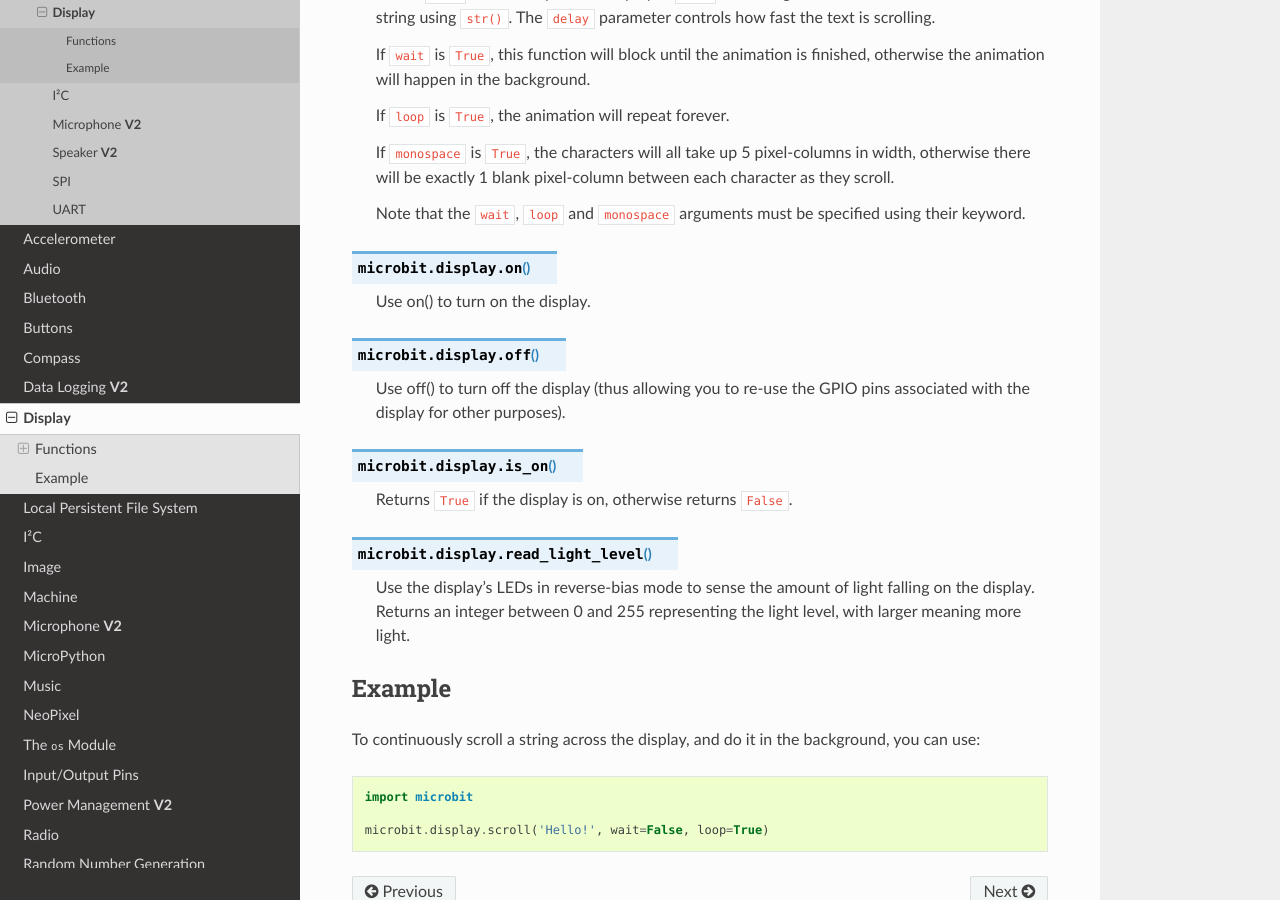
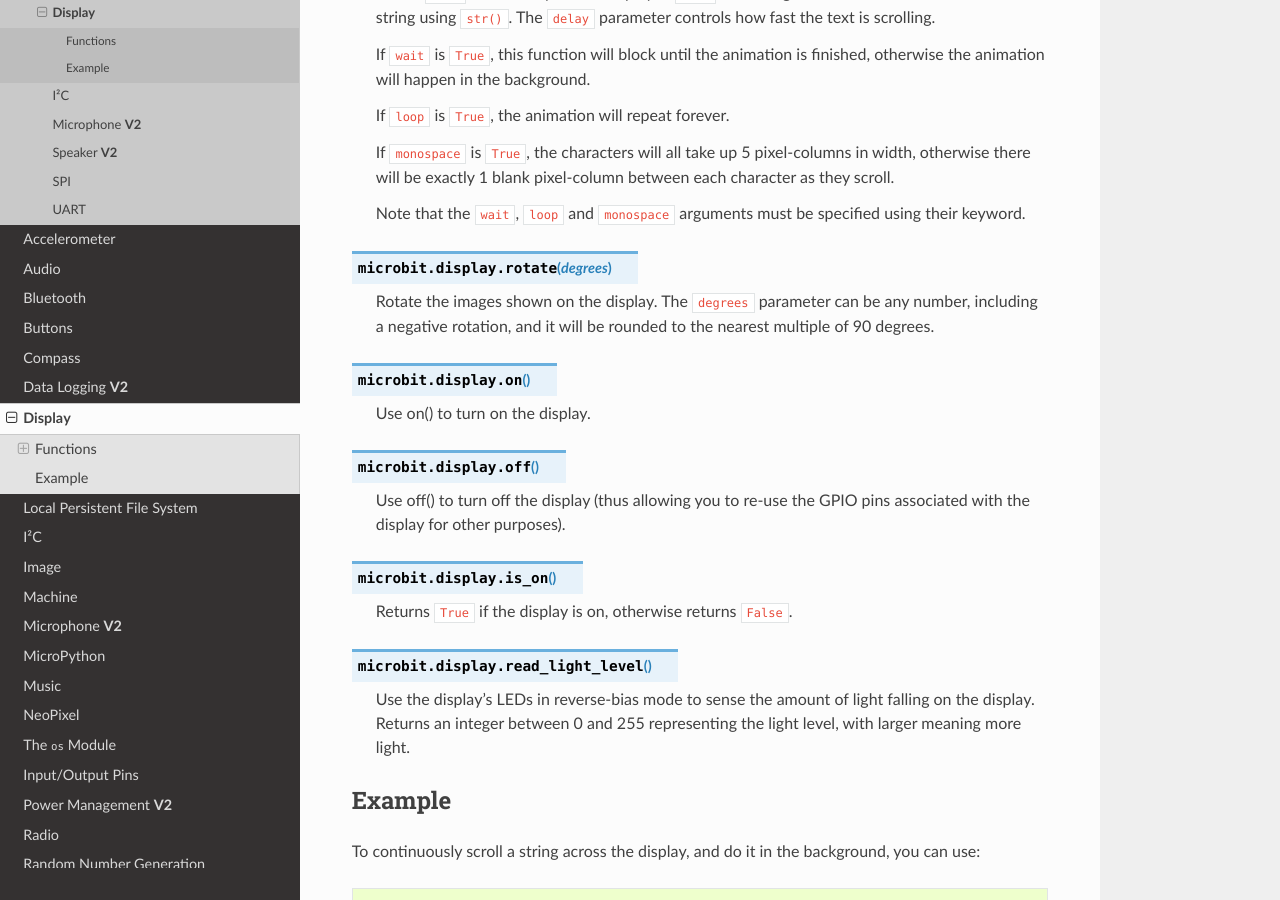
Before and after one commit to bbcmicrobit/micropython, a Sphinx documentation site: the page built from docs/display.rst, in a window 1280 px wide and 900 px high, scrolled down 1505 px. Built offline with Sphinx 7.4.7 and the Read the Docs theme 2.0.0, drawn with Linux system fonts in a browser that asks for light colours.

Commit message:
docs: Add display.rotate().

```diff
--- a/docs/display.rst
+++ b/docs/display.rst
@@ -72,6 +72,12 @@ Functions
     Note that the ``wait``, ``loop`` and ``monospace`` arguments must be specified
     using their keyword.
 
+.. py:function:: rotate(degrees)
+
+    Rotate the images shown on the display. The ``degrees`` parameter can be
+    any number, including a negative rotation, and it will be rounded to the
+    nearest multiple of 90 degrees.
+
 .. py:function:: on()
 
     Use on() to turn on the display.
--- a/docs/microbit_micropython_api.rst
+++ b/docs/microbit_micropython_api.rst
@@ -76,6 +76,8 @@ The LED display is exposed via the `display` object::
     # scrolls a string across the display (more exciting than display.show for
     # written messages).
     display.scroll(string, delay=400)
+    # Rotates the display 0, 90, 180 or 270 degrees.
+    display.rotate(degrees)
 
 SoundEvent **V2**
 -----------------
```
